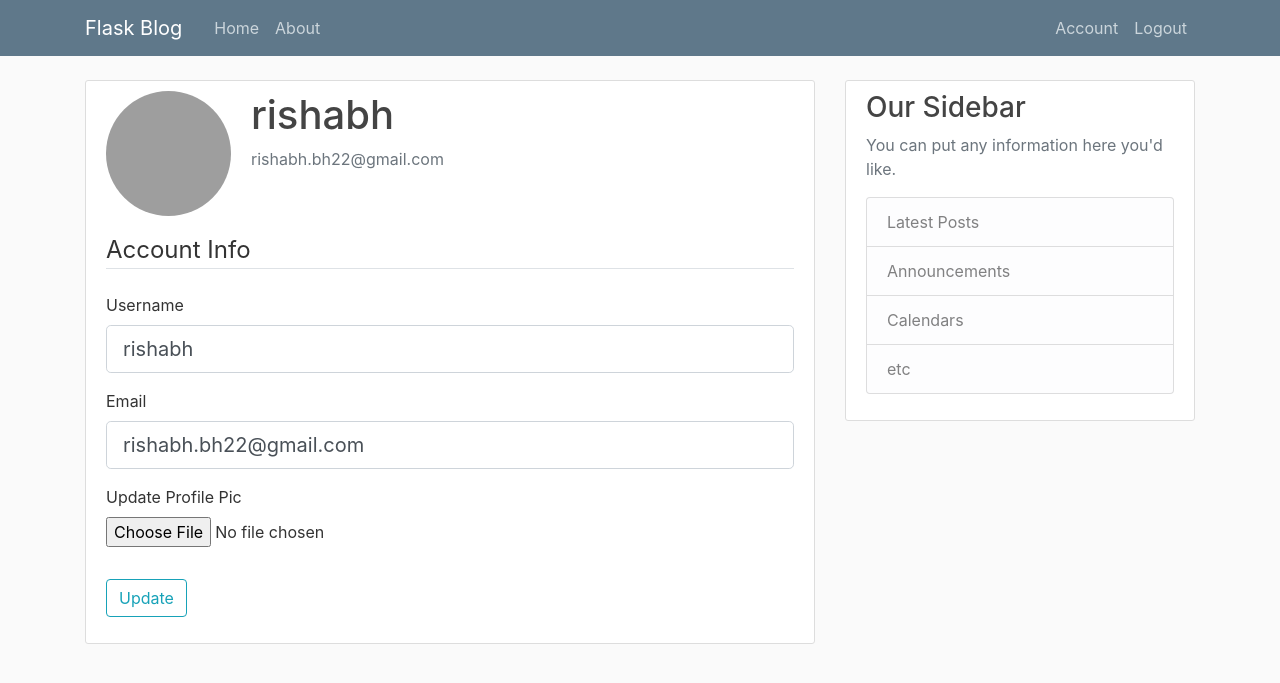
After one commit to rishabh-22/Flask-Blog, a Flask app: page /account in a window 1280 px wide. The commit adds this page. Shown: the top 683 px of the page. Run offline with Flask 2, Linux system fonts and the light colour scheme; a user stored in the database is signed in; some libraries are stand-ins or nearby versions; grey boxes are pictures that could not be loaded.

Commit message:
User authentication and account info functionality added.

```diff
--- a/blog/__init__.py
+++ b/blog/__init__.py
@@ -1,9 +1,15 @@
 from flask import Flask
 from flask_sqlalchemy import SQLAlchemy
+from flask_bcrypt import Bcrypt
+from flask_login import LoginManager
 
 app = Flask(__name__)
 app.config['SECRET_KEY'] = '7575c0aa62fbff9d13ba07bdf8a0d010'
 app.config['SQLALCHEMY_DATABASE_URI'] = 'sqlite:///site.db'
 db = SQLAlchemy(app)
+bcrypt = Bcrypt(app)
+login_manager = LoginManager(app)
+login_manager.login_view = 'login'
+login_manager.login_message_category = 'warning'
 
 from blog import routes
--- a/blog/forms.py
+++ b/blog/forms.py
@@ -1,6 +1,9 @@
+from flask_login import current_user
 from flask_wtf import FlaskForm
+from flask_wtf.file import FileField, FileAllowed
 from wtforms import StringField, PasswordField, SubmitField, BooleanField
-from wtforms.validators import DataRequired, Length, Email, EqualTo
+from wtforms.validators import DataRequired, Length, Email, EqualTo, ValidationError
+from blog.models import User
 
 
 class RegistrationForm(FlaskForm):
@@ -10,9 +13,38 @@ class RegistrationForm(FlaskForm):
     confirm_password = PasswordField('Confirm Password', validators=[DataRequired(), EqualTo('password')])
     submit = SubmitField('Sign Up')
 
+    def validate_username(self, username):
+        user = User.query.filter_by(username=username.data).first()
+        if user:
+            raise ValidationError('That username is taken, please try another one.')
+
+    def validate_email(self, email):
+        user = User.query.filter_by(email=email.data).first()
+        if user:
+            raise ValidationError('That email is taken, please try another one.')
+
 
 class LoginForm(FlaskForm):
     username = StringField('Username', validators=[DataRequired(), Length(min=4, max=20)])
     password = PasswordField('Password', validators=[DataRequired(), Length(min=6)])
     remember = BooleanField('Remember Me')
     submit = SubmitField('Login')
+
+
+class UpdateAccountForm(FlaskForm):
+    username = StringField('Username', validators=[DataRequired(), Length(min=4, max=20)])
+    email = StringField('Email', validators=[Email(), DataRequired(), ])
+    picture = FileField('Update Profile Pic', validators=[FileAllowed(['jpg', 'png', 'jpeg'])])
+    submit = SubmitField('Update')
+
+    def validate_username(self, username):
+        if username.data != current_user.username:
+            user = User.query.filter_by(username=username.data).first()
+            if user:
+                raise ValidationError('That username is taken, please try another one.')
+
+    def validate_email(self, email):
+        if email.data != current_user.email:
+            user = User.query.filter_by(email=email.data).first()
+            if user:
+                raise ValidationError('That email is taken, please try another one.')
--- a/blog/routes.py
+++ b/blog/routes.py
@@ -1,6 +1,10 @@
-from flask import render_template, url_for, flash, redirect
-from blog import app
-from blog.forms import RegistrationForm, LoginForm
+import os
+import secrets
+from PIL import Image
+from flask import render_template, url_for, flash, redirect, request
+from flask_login import login_user, current_user, logout_user, login_required
+from blog import app, db, bcrypt
+from blog.forms import RegistrationForm, LoginForm, UpdateAccountForm
 from blog.models import User, Post
 
 posts = [
@@ -31,20 +35,71 @@ def about():
 
 @app.route("/register", methods=['GET', 'POST'])
 def register():
+    if current_user.is_authenticated:
+        return redirect(url_for('home'))
     form = RegistrationForm()
     if form.validate_on_submit():
-        flash(f'Account created successfully for {form.username.data}!', 'success')
+        hashed_pw = bcrypt.generate_password_hash(form.password.data).decode('utf-8')
+        user = User(username=form.username.data, email=form.email.data, password=hashed_pw)
+        db.session.add(user)
+        db.session.commit()
+        flash(f'Account created successfully for {form.username.data}! Please login to continue.', 'success')
         return redirect(url_for('login'))
     return render_template('register.html', form=form, title='Register')
 
 
 @app.route("/login", methods=['GET', 'POST'])
 def login():
+    if current_user.is_authenticated:
+        return redirect(url_for('home'))
     form = LoginForm()
     if form.validate_on_submit():
-        if form.username.data == 'rishabh' and form.password.data == '1234567890':
+        user = User.query.filter_by(username=form.username.data).first()
+        if user and bcrypt.check_password_hash(user.password, form.password.data):
+            login_user(user, remember=form.remember.data)
+            next_page = request.args.get('next')
             flash(f'Login successful! Hi {form.username.data}', 'success')
-            return redirect(url_for('home'))
+            return redirect(next_page) if next_page else redirect(url_for('home'))
         else:
             flash(f'Login unsuccessful! Please check username/password.', 'danger')
     return render_template('login.html', form=form, title='Login')
+
+
+@app.route("/logout")
+def logout():
+    logout_user()
+    return redirect(url_for('home'))
+
+
+def save_picture(picture):
+    random_hex = secrets.token_hex(8)
+    _, f_ext = os.path.splitext(picture.filename)
+    picture_filename = random_hex + f_ext
+    picture_path = os.path.join(app.root_path, 'static/profile_pics', picture_filename)
+
+    output_size = (125, 125)
+    i = Image.open(picture)
+    i.thumbnail(output_size)
+    i.save(picture_path)
+
+    return picture_filename
+
+
+@app.route("/account", methods=['GET', 'POST'])
+@login_required
+def account():
+    form = UpdateAccountForm()
+    if form.validate_on_submit():
+        if form.picture.data:
+            picture_file = save_picture(form.picture.data)
+            current_user.image_file = picture_file
+        current_user.username = form.username.data
+        current_user.email = form.email.data
+        db.session.commit()
+        flash('Your account info has been updated!', 'success')
+        return redirect(url_for('account'))
+    elif request.method == 'GET':
+        form.username.data = current_user.username
+        form.email.data = current_user.email
+    image_file = url_for('static', filename='profile_pics/' + current_user.image_file)
+    return render_template('account.html', title='Account', image_file=image_file, form=form)
--- /dev/null
+++ b/blog/templates/account.html
@@ -0,0 +1,57 @@
+{% extends "base.html" %}
+{% block content %}
+    <div class="content-section">
+      <div class="media">
+        <img class="rounded-circle account-img" src="{{ image_file }}">
+        <div class="media-body">
+          <h2 class="account-heading">{{ current_user.username }}</h2>
+          <p class="text-secondary">{{ current_user.email }}</p>
+        </div>
+      </div>
+        <form method="POST" action="" enctype="multipart/form-data">
+            {{ form.hidden_tag() }}
+            <fieldset class="form-group">
+                <legend class="border-bottom mb-4">Account Info</legend>
+                <div class="form-group">
+                    {{ form.username.label(class="form-control-label") }}
+
+                    {% if form.username.errors %}
+                        {{ form.username(class="form-control form-control-lg is-invalid") }}
+                        <div class="invalid-feedback">
+                            {% for error in form.username.errors %}
+                                <span>{{ error }}</span>
+                            {% endfor %}
+                        </div>
+                    {% else %}
+                        {{ form.username(class="form-control form-control-lg") }}
+                    {% endif %}
+                </div>
+                <div class="form-group">
+                    {{ form.email.label(class="form-control-label") }}
+                    {% if form.email.errors %}
+                        {{ form.email(class="form-control form-control-lg is-invalid") }}
+                        <div class="invalid-feedback">
+                            {% for error in form.email.errors %}
+                                <span>{{ error }}</span>
+                            {% endfor %}
+                        </div>
+                    {% else %}
+                        {{ form.email(class="form-control form-control-lg") }}
+                    {% endif %}
+                </div>
+                <div class="form-group">
+                    {{ form.picture.label() }}
+                    {{ form.picture(class="form-control-file") }}
+                    {% if form.picture.errors %}
+                        {% for error in form.picture.errors %}
+                            <span class="text-danger">{{ error }}</span></br>
+                        {% endfor %}
+                    {% endif %}
+                </div>
+            </fieldset>
+            <div class="form-group">
+                {{ form.submit(class="btn btn-outline-info") }}
+            </div>
+        </form>
+    </div>
+{% endblock content %}
--- a/blog/templates/base.html
+++ b/blog/templates/base.html
@@ -26,8 +26,13 @@
             </div>
             <!-- Navbar Right Side -->
             <div class="navbar-nav">
-              <a class="nav-item nav-link" href="{{ url_for('login') }}">Login</a>
-              <a class="nav-item nav-link" href="{{ url_for('register') }}">Register</a>
+              {% if current_user.is_authenticated %}
+                <a class="nav-item nav-link" href="{{ url_for('account') }}">Account</a>
+                <a class="nav-item nav-link" href="{{ url_for('logout') }}">Logout</a>
+              {% else %}
+                <a class="nav-item nav-link" href="{{ url_for('login') }}">Login</a>
+                <a class="nav-item nav-link" href="{{ url_for('register') }}">Register</a>
+              {% endif %}
             </div>
           </div>
         </div>
```
Also changed, not shown: blog/models.py (+8 -2 lines), blog/site.db, 1 other file.
